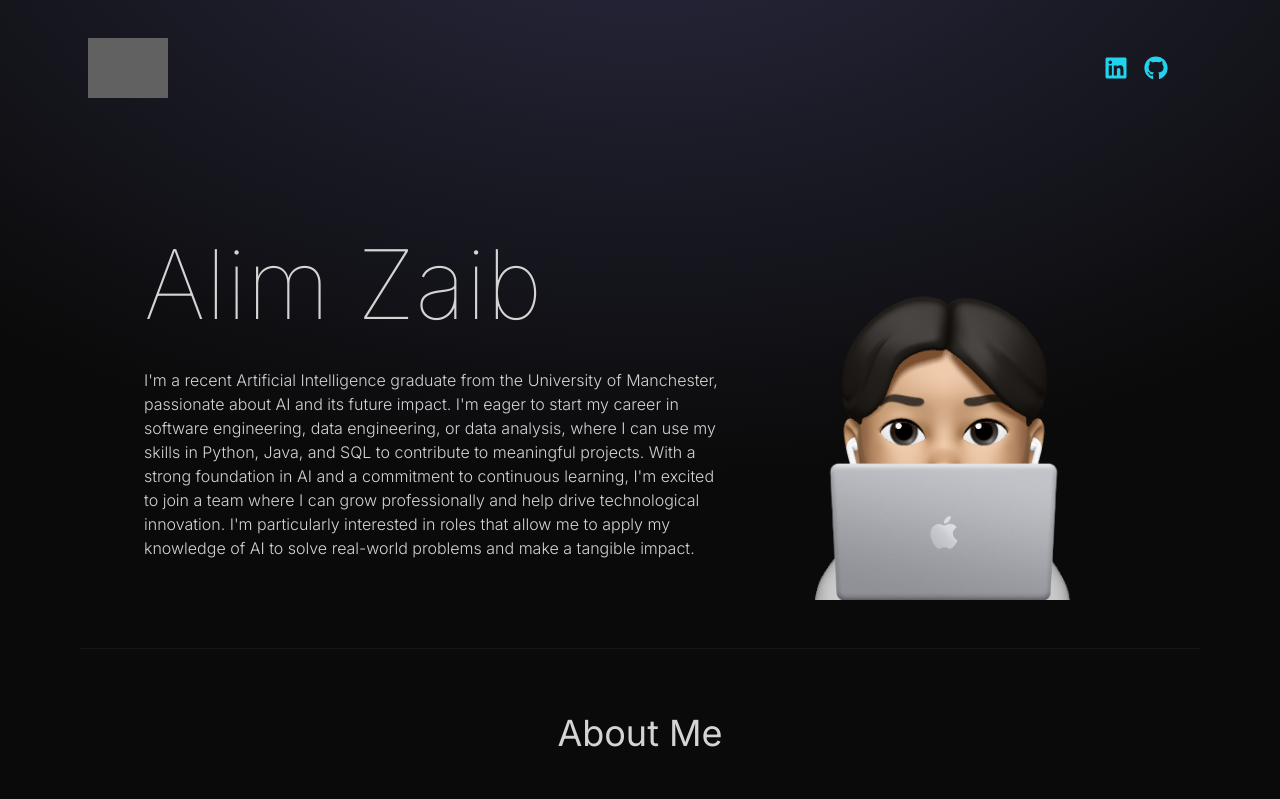
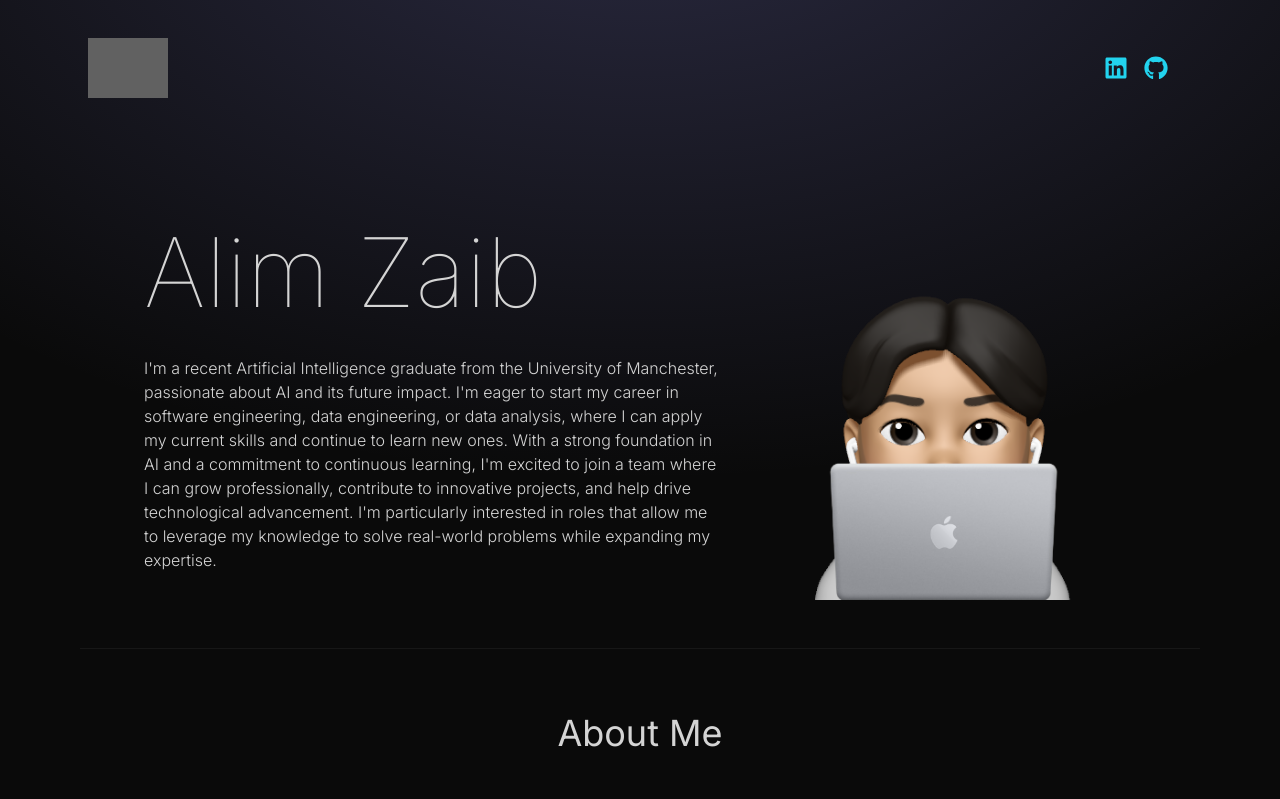
Before and after one commit to alim-zaib/react_portfolio, a React (Vite) app: page / in a window 1280 px wide. Shown: the top 799 px of the page. Built offline with nearby package versions, Linux system fonts and the light colour scheme; grey boxes are pictures that could not be loaded.

Commit message:
updated hero content

```diff
--- a/src/constants/index.js
+++ b/src/constants/index.js
@@ -8,7 +8,7 @@ import weightlifting from "../assets/hobbies/weightlifting.jpg";
 import gaming from "../assets/hobbies/league.jpg";
 import hiking from "../assets/hobbies/hiking.webp";
 
-export const HERO_CONTENT = `I'm a recent Artificial Intelligence graduate from the University of Manchester, passionate about AI and its future impact. I'm eager to start my career in software engineering, data engineering, or data analysis, where I can use my skills in Python, Java, and SQL to contribute to meaningful projects. With a strong foundation in AI and a commitment to continuous learning, I'm excited to join a team where I can grow professionally and help drive technological innovation. I'm particularly interested in roles that allow me to apply my knowledge of AI to solve real-world problems and make a tangible impact.`;
+export const HERO_CONTENT = `I'm a recent Artificial Intelligence graduate from the University of Manchester, passionate about AI and its future impact. I'm eager to start my career in software engineering, data engineering, or data analysis, where I can apply my current skills and continue to learn new ones. With a strong foundation in AI and a commitment to continuous learning, I'm excited to join a team where I can grow professionally, contribute to innovative projects, and help drive technological advancement. I'm particularly interested in roles that allow me to leverage my knowledge to solve real-world problems while expanding my expertise.`;
 
 export const ABOUT_TEXT = `I have a strong interest in technology and software development, and I'm excited to begin working in the industry. My education at the University of Manchester has given me a solid foundation, and I'm ready to apply what I've learned in a real-world setting.`;
 
```
